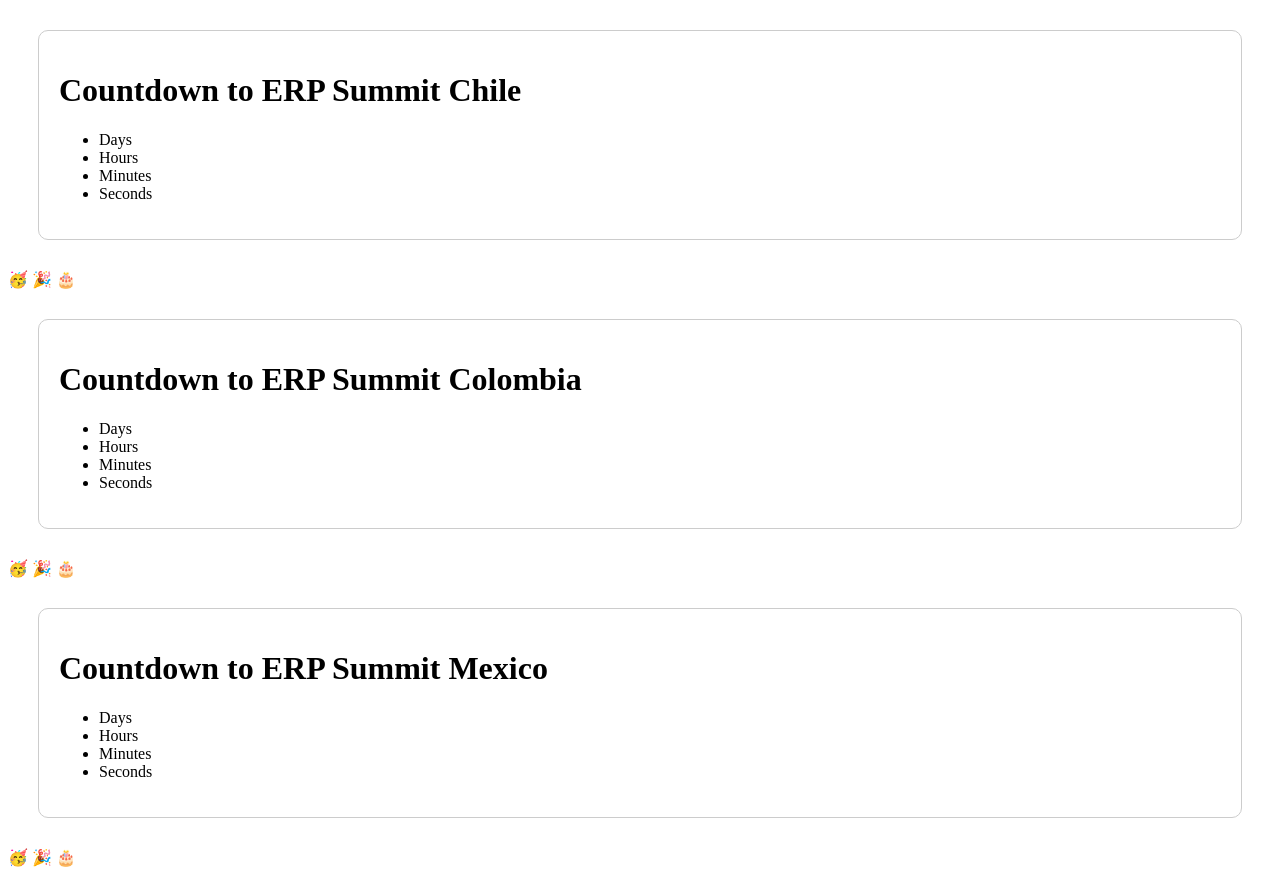
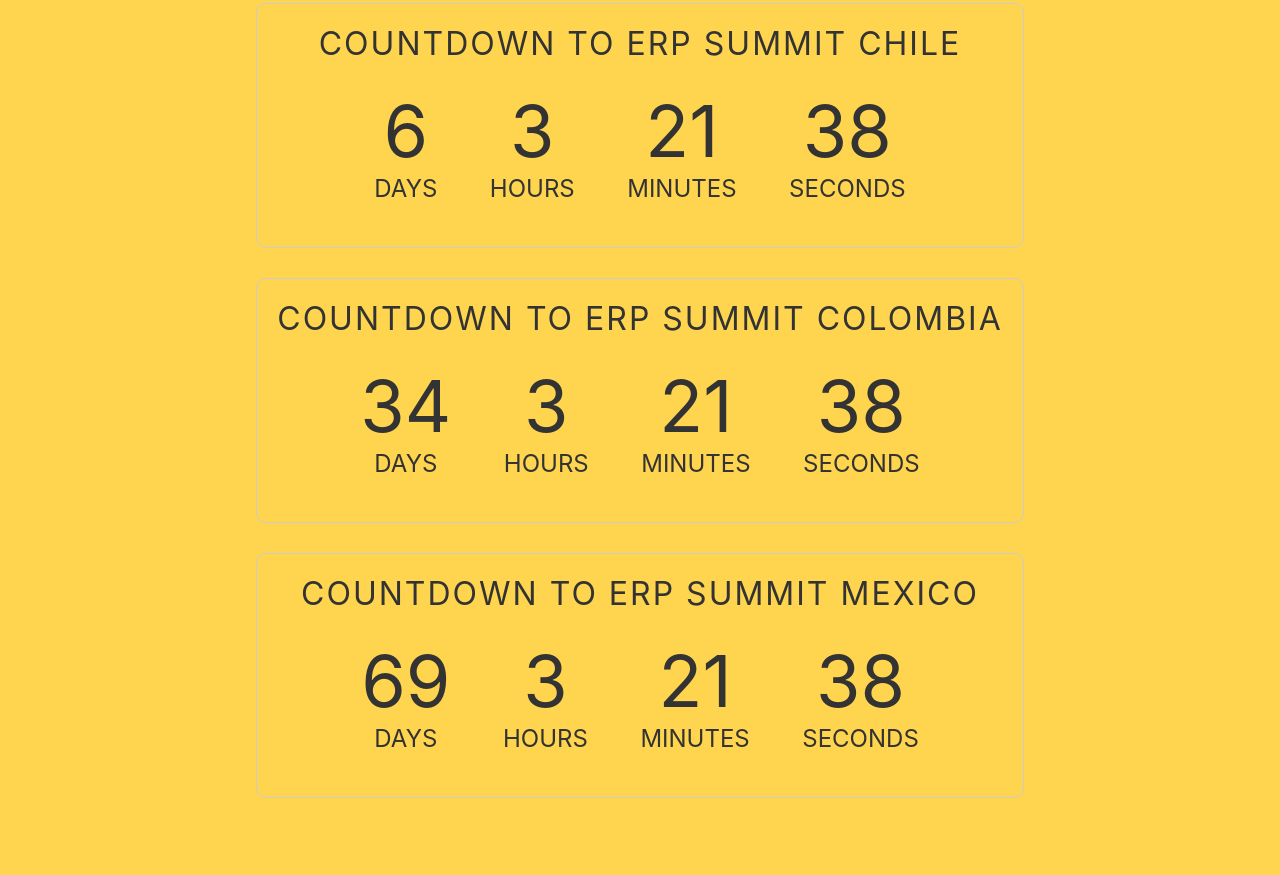
Before and after one commit to TioKrow/CountdownEventosPortalERP, a plain HTML site: page index.html in a window 1280 px wide. After the commit the page ends 828 px from the top, so only its background shows below. Drawn offline with Linux system fonts and the light colour scheme; the site is published under a folder, as on GitHub Pages, so addresses that start at the root find nothing.

Commit message:
update link css y js

```diff
--- a/index.html
+++ b/index.html
@@ -4,7 +4,7 @@
 <head>
     <meta charset="UTF-8">
     <meta name="viewport" content="width=device-width, initial-scale=1.0">
-    <link rel="stylesheet" href="/src/css/style.css">
+    <link rel="stylesheet" href="./src/css/style.css">
     <title>Eventos Grupo Portal ERP</title>
 </head>
 
@@ -56,7 +56,7 @@
             <span>🎂</span>
         </div>
     </div>
-    <script src="/src/js/countdown.js" defer></script>
+    <script src="./src/js/countdown.js" defer></script>
 
 
 
```
